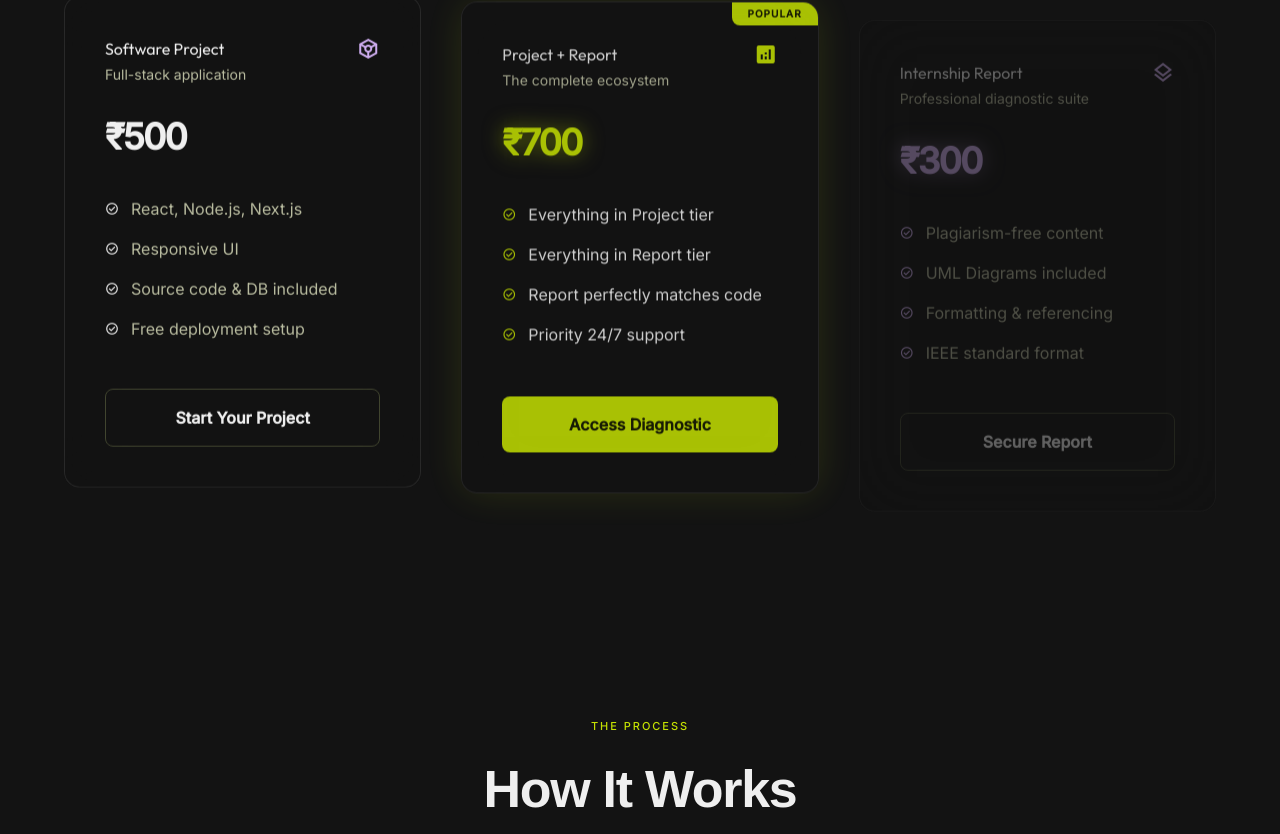
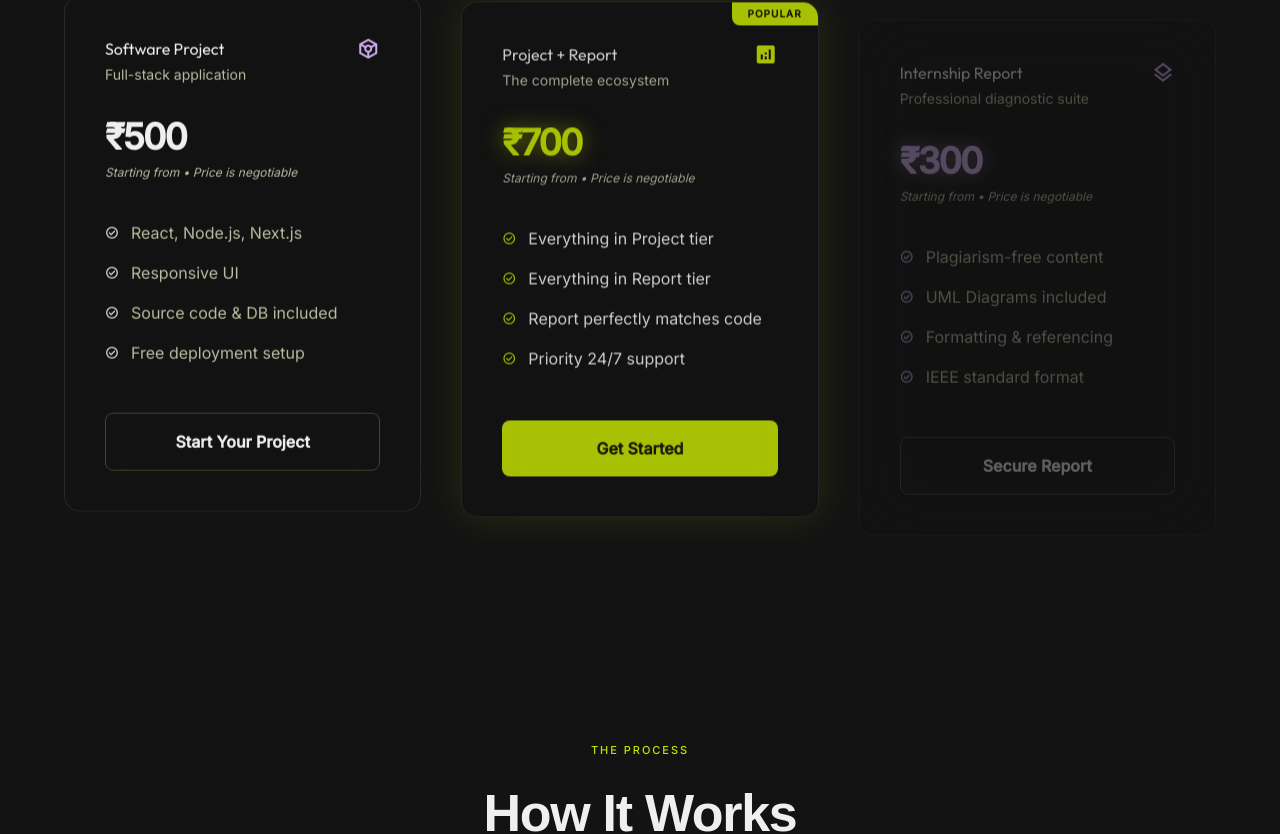
Before and after one commit to likith2615/Brojix, a React (Vite) app: page / in a window 1280 px wide. Shown: the part 1193-2027 px from the top of the page. Built offline with nearby package versions, Linux system fonts and the light colour scheme.

Commit message:
Update pricing display and submission feedback - add 'Starting from' text, negotiable note, functional buttons, and enlarge success message

```diff
--- a/src/components/Contact.jsx
+++ b/src/components/Contact.jsx
@@ -159,8 +159,24 @@ export default function Contact() {
       Promise.all([dbPromise, emailPromise]),
       {
         loading: 'Processing request and sending email...',
-        success: () => 'Form submitted! Your entry is saved and you will receive an email confirmation.',
+        success: () => (
+          <div className="flex flex-col gap-2 py-2">
+            <p className="text-xl font-bold text-green-400">✓ Submission Successful!</p>
+            <p className="text-base text-white">Your entry has been saved successfully.</p>
+            <p className="text-base text-white">Confirmation email is on its way to you.</p>
+            <p className="text-sm text-gray-300 mt-2">We'll be in touch soon!</p>
+          </div>
+        ),
         error: (err) => err.message || 'Failed to process request.'
+      },
+      {
+        duration: 6000,
+        style: {
+          padding: '16px',
+          borderRadius: '12px',
+          border: '2px solid #10b981',
+          boxShadow: '0 10px 40px rgba(16, 185, 129, 0.3)'
+        }
       }
     );
   };
--- a/src/components/Services.jsx
+++ b/src/components/Services.jsx
@@ -105,6 +105,10 @@ export default function Services() {
     card.style.transition = 'transform 0.5s ease-out';
   };
 
+  const handleGetStarted = () => {
+    document.getElementById('contact')?.scrollIntoView({ behavior: 'smooth' });
+  };
+
   return (
     <section id="services" className="py-32 px-container-padding-mobile md:px-container-padding-desktop relative scroll-mt-24">
       <div className="max-w-7xl mx-auto">
@@ -137,6 +141,7 @@ export default function Services() {
                   </div>
                   <div className="mb-10">
                     <span className="text-primary-fixed text-4xl font-bold tracking-tighter drop-shadow-[0_0_10px_rgba(210,240,0,0.5)]">₹{service.price}</span>
+                    <p className="text-on-surface-variant text-xs mt-2 italic">Starting from • Price is negotiable</p>
                   </div>
                   <ul className="space-y-4 mb-12 flex-grow">
                     {service.features.map((feature, i) => (
@@ -146,8 +151,8 @@ export default function Services() {
                       </li>
                     ))}
                   </ul>
-                  <button className="w-full py-4 bg-primary-fixed text-on-primary-fixed rounded-lg font-bold hover:shadow-[0_0_20px_#d2f000] transition-all duration-300">
-                    Access Diagnostic
+                  <button onClick={handleGetStarted} className="w-full py-4 bg-primary-fixed text-on-primary-fixed rounded-lg font-bold hover:shadow-[0_0_20px_#d2f000] transition-all duration-300">
+                    Get Started
                   </button>
                 </div>
               );
@@ -172,6 +177,7 @@ export default function Services() {
                   <span className={`text-4xl font-bold tracking-tighter ${index === 0 ? 'text-white' : 'text-secondary drop-shadow-[0_0_10px_rgba(220,184,255,0.5)]'}`}>
                     ₹{service.price}
                   </span>
+                  <p className="text-on-surface-variant text-xs mt-2 italic">Starting from • Price is negotiable</p>
                 </div>
                 <ul className="space-y-4 mb-12 flex-grow">
                   {service.features.map((feature, i) => (
@@ -181,7 +187,7 @@ export default function Services() {
                     </li>
                   ))}
                 </ul>
-                <button className={`w-full py-4 border border-outline-variant rounded-lg text-white font-bold transition-all duration-300 ${index === 0 ? 'hover:bg-white hover:text-black' : 'hover:border-secondary hover:text-secondary'}`}>
+                <button onClick={handleGetStarted} className={`w-full py-4 border border-outline-variant rounded-lg text-white font-bold transition-all duration-300 ${index === 0 ? 'hover:bg-white hover:text-black' : 'hover:border-secondary hover:text-secondary'}`}>
                   {index === 0 ? 'Start Your Project' : 'Secure Report'}
                 </button>
               </div>
```
